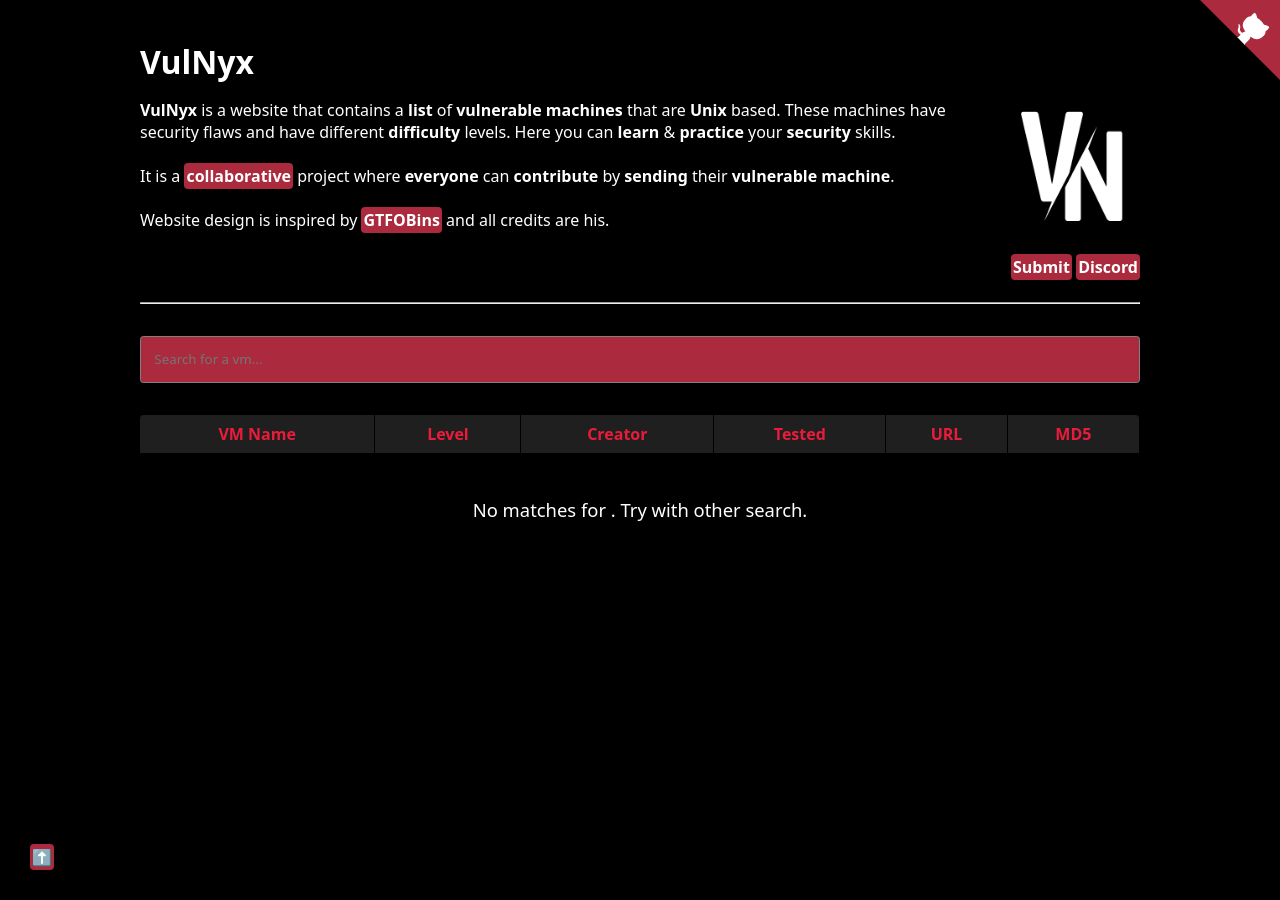
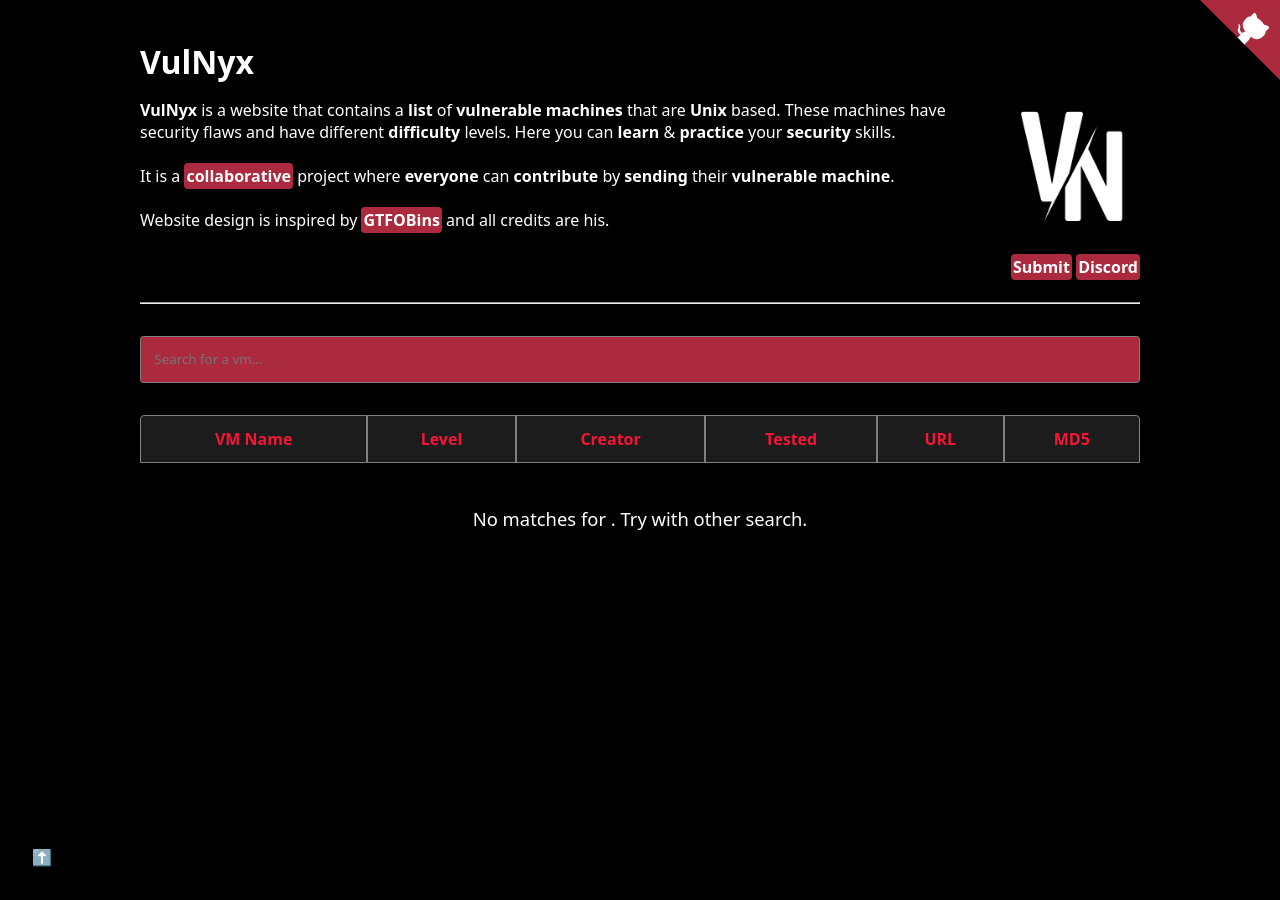
Before and after one commit to VulNyx/vulnyx, a Jekyll site: the page built from index.md, in a window 1280 px wide. Built offline with Jekyll 4.4.1, drawn with Linux system fonts in a browser that asks for light colours.

Commit message:
style: add border to the table and remove the background of the button top

```diff
--- a/assets/style.scss
+++ b/assets/style.scss
@@ -128,19 +128,15 @@ td.vvm-wal {
   border-spacing: 0;
 }
 
-th,
-td {
+th, td {
+  text-align: center;
   padding: 0.75rem;
-  text-align: center;
-  border: solid 1px #000;
-  border-style: none solid solid none;
+  border: 1px solid #808080;
 }
 
 th {
-  padding: 0.5rem;
-  color: #e91c3b;
-  background-color: #201f1f;
-  text-align: center;
+  color: #f31637;
+  background-color: #1d1c1c;
 }
 
 tbody tr {
@@ -291,7 +287,6 @@ td div {
   position: fixed;
   left: 30px;
   bottom: 30px;
-  background: $red;
   border-radius: 0.25em;
   padding: 2px 2px;
 }
```
